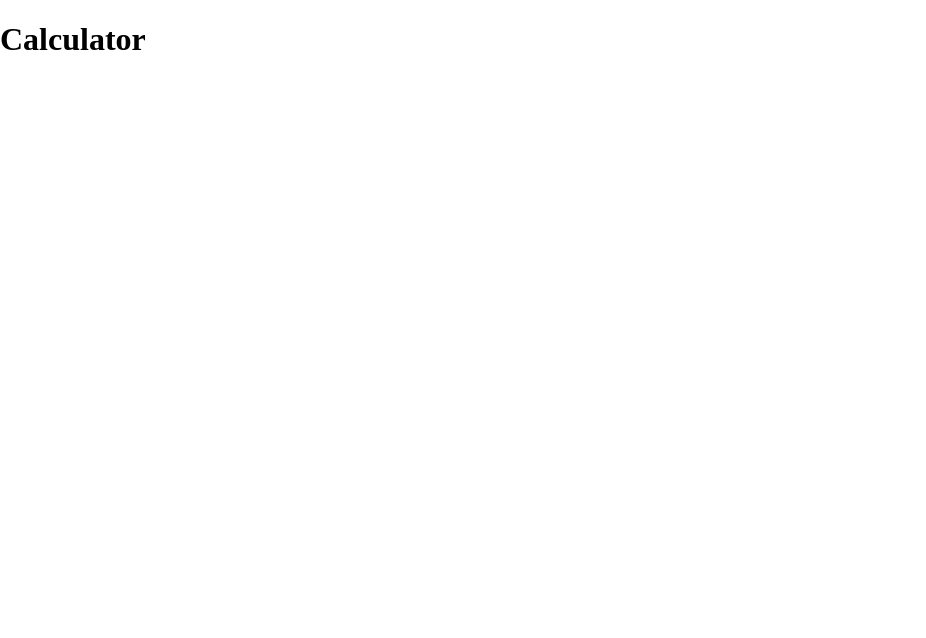
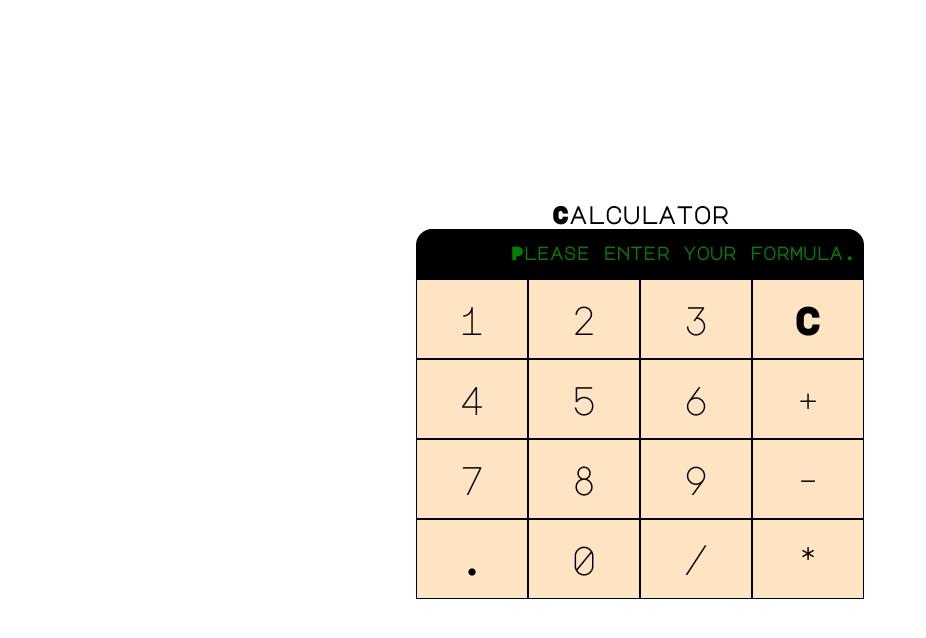
Before and after one commit to dylan-workhub/calculator, a plain HTML site: page index.html in a window 1280 px wide. Shown: the whole page, without its empty margins (0-926 px from the left). Drawn offline with Linux system fonts and the light colour scheme.

Commit message:
Layout changes, new function

```diff
--- a/index.html
+++ b/index.html
@@ -2,21 +2,47 @@
 <html>
     <head>
         <title>Calculator</title>
-        <script src="script.js"></script>
+        <link rel="preconnect" href="https://fonts.gstatic.com">
+        <link href="https://fonts.googleapis.com/css2?family=Major+Mono+Display&display=swap" rel="stylesheet">
         <link rel="stylesheet" href="normalize.css">
         <link rel="stylesheet" href="styles.css">
     </head>
     <body>
+        <nav>
+        </nav>
         <main>
-            <h1>Calculator</h1>
             <div id='calculator'>
+                <h1>Calculator</h1>
                 <div id='output'>
-
+                    <h2>Please enter your formula.</h2>
                 </div>
                 <div id='buttons'>
-
-                </div>
+                    <div class='row'>
+                        <button id="num1" class='numbers'>1</button>
+                        <button id="num2" class='numbers'>2</button>
+                        <button id="num3" class='numbers'>3</button>
+                        <button id="clear">C</button>
+                    </div>
+                    <div class='row'>
+                        <button id="num4" class='numbers'>4</button>
+                        <button id="num5" class='numbers'>5</button>
+                        <button id="num6" class='numbers'>6</button>
+                        <button id="oprAdd">+</button>
+                    </div>
+                    <div class='row'>
+                        <button id="num7" class='numbers'>7</button>
+                        <button id="num8" class='numbers'>8</button>
+                        <button id="num9" class='numbers'>9</button>
+                        <button id="oprSubtr">-</button>
+                    </div>
+                    <div class='row'>
+                        <button id="oprDecimal">.</button>
+                        <button id="num0" class='numbers'>0</button>
+                        <button id="oprDivide">/</button>
+                        <button id="oprMult">*</button>
+                    </div>
             </div>
         </main>
+        <script src="script.js"></script>
     </body>
 </html>
--- a/script.js
+++ b/script.js
@@ -1,3 +1,6 @@
+const output = document.querySelector('#output');
+const buttons = document.querySelectorAll('button');
+
 function add(num1, ...num){
     let numArgs = arguments.length;
     let total = 0;
@@ -60,3 +63,11 @@ function operate(operator, num1, num2){
             break;
     }
 }
+
+function displayNumbers(){
+    output.textContent += this.innerText;
+}
+
+buttons.forEach(item =>{
+    item.addEventListener('click', displayNumbers);
+});
--- a/styles.css
+++ b/styles.css
@@ -0,0 +1,71 @@
+html{
+    height:100%;
+    margin:0;
+    padding:0;
+}
+
+body{
+    height:100%;
+    margin:0;
+    padding:0;
+    display:flex;
+    align-items:center;
+    justify-content:center;
+    font-family:'Major Mono Display', monospace;
+    font-size:1.5vmin;
+}
+h1{
+    margin:0;
+}
+
+#calculator{
+    display:flex;
+    flex-direction:column;
+    align-items:center;
+}
+
+#output{
+    background-color:black;
+    width:56vmin;
+    color:green;
+    display:flex;
+    flex-direction:row;
+    justify-content:flex-end;
+    border-top-left-radius:2vmin;
+    border-top-right-radius:2vmin;
+    overflow:none;
+    font-family:'Major Mono Display', monospace;
+    font-size:1.5vmin;
+}
+
+#output h2{
+    padding-right:1vmin;
+    overflow:none;
+}
+
+#buttons{
+    display:flex;
+    flex-direction:column;
+}
+
+.row{
+    display:flex;
+    flex-direction:row;
+}
+
+button{
+    width:14vmin;
+    height:10vmin;
+    background-color:bisque;
+    border:1px solid black;
+    font-family:'Major Mono Display', monospace;
+    font-size:5vmin;
+}
+
+button:hover{
+    cursor:pointer;
+}
+
+button:active{
+    background-color:rgb(247, 176, 91);
+}
```
